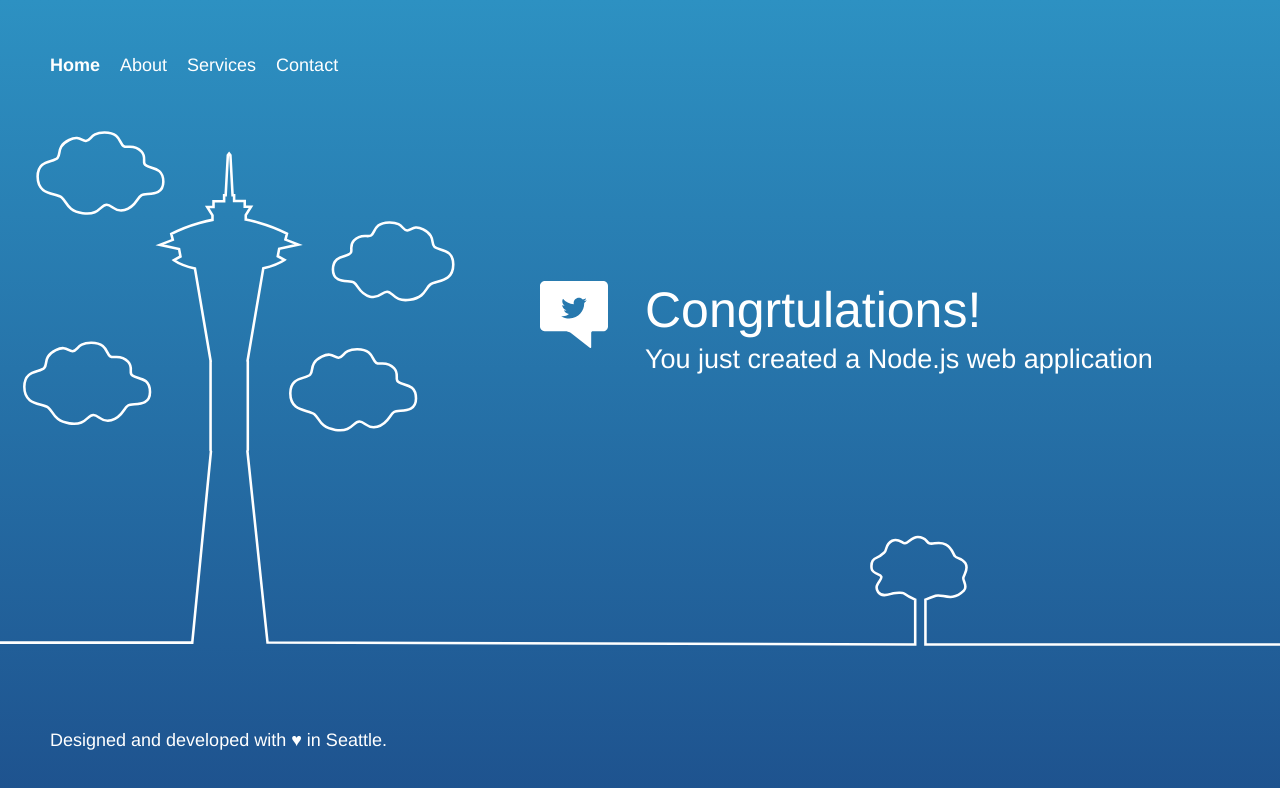
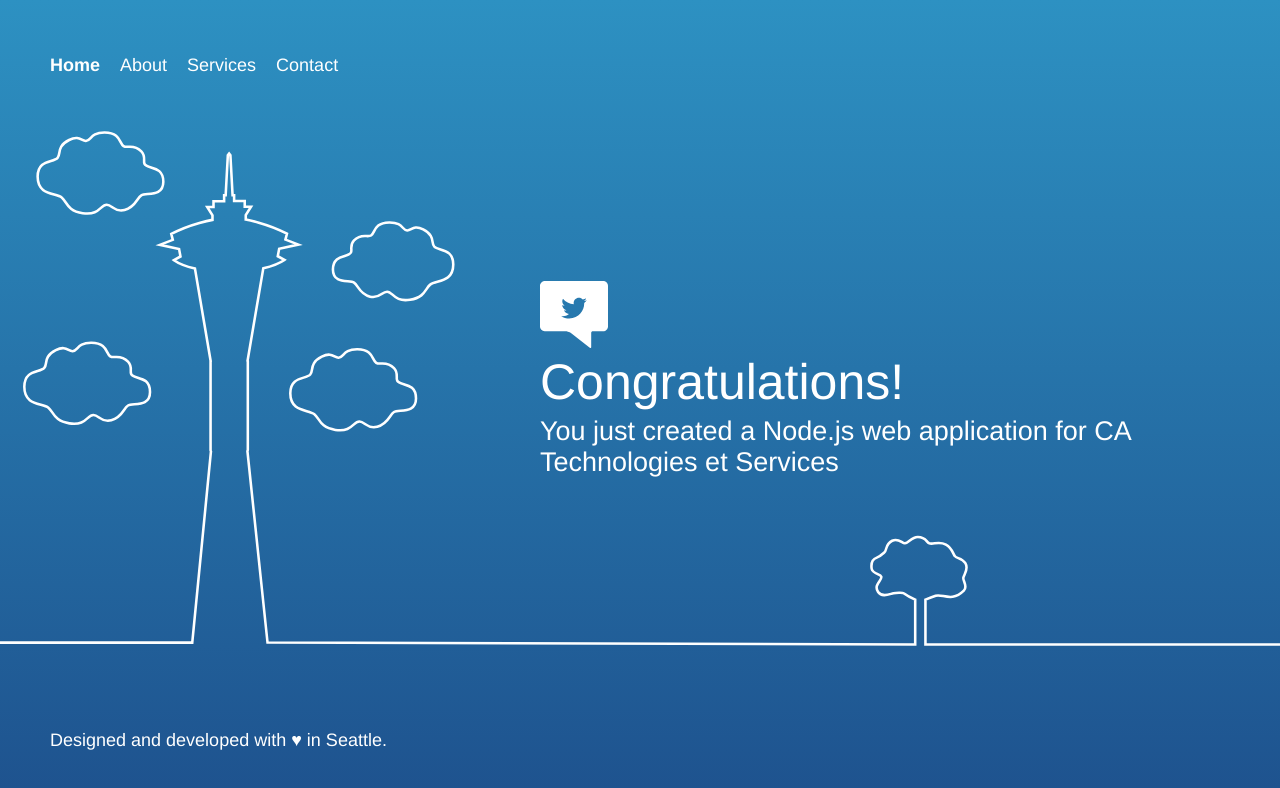
Before and after one commit to cordeirojp/TestLambdaJPCWeb, a website: page public/index.html in a window 1280 px wide. Drawn offline with Linux system fonts and the light colour scheme.

Commit message:
Update index.html

```diff
--- a/public/index.html
+++ b/public/index.html
@@ -58,8 +58,8 @@
         <div class="message">
             <a class="twitter-link" href="http://twitter.com/home/?status=I%20created%20a%20project%20with%20AWS%20CodeStar!%20%23AWS%20%23AWSCodeStar%20https%3A%2F%2Faws.amazon.com%2Fcodestar"><img src="assets/img/tweet.svg" /></a>
             <div class="text">
-                <h1>Congrtulations!</h1>
-                <h2>You just created a Node.js web application</h2>
+                <h1>Congratulations!</h1>
+                <h2>You just created a Node.js web application for CA Technologies et Services</h2>
             </div>
         </div>
     </div>
```
